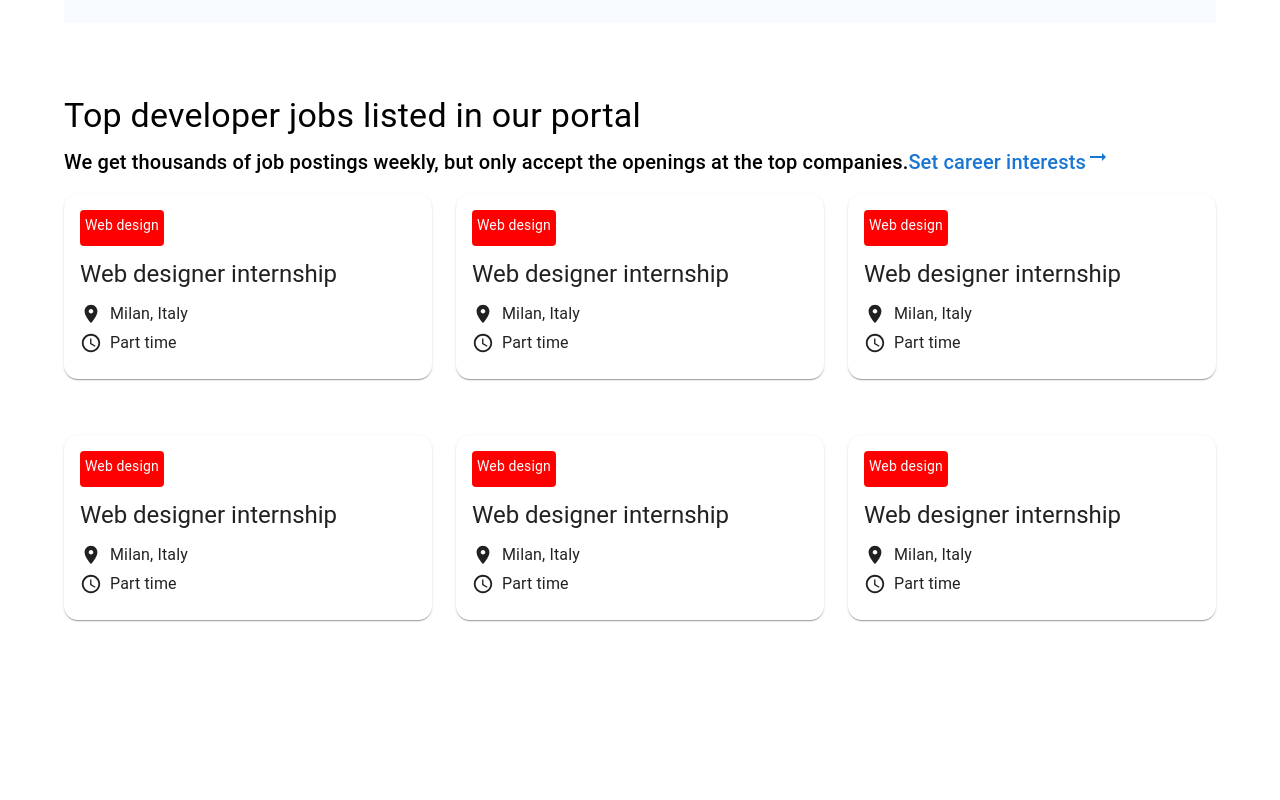
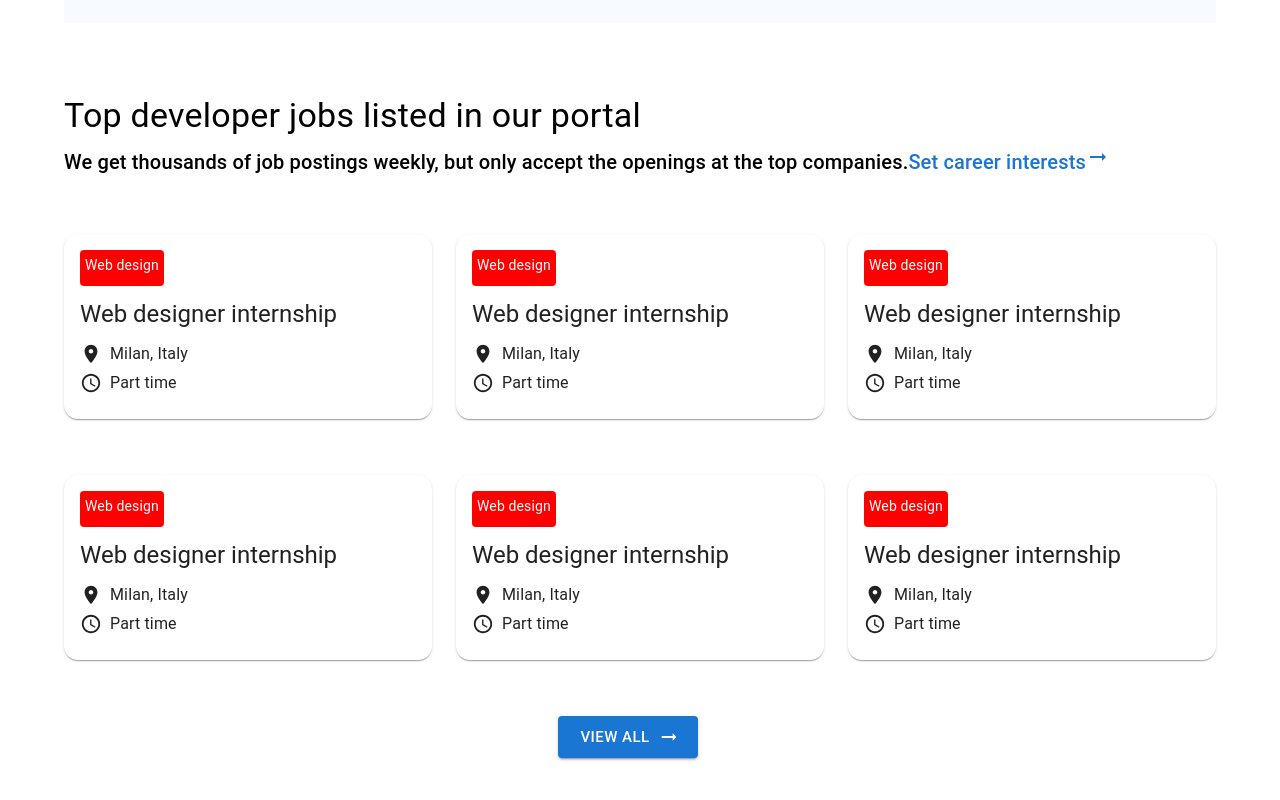
Before and after one commit to kaderabdul79/JobsLab, a React (Create React App) app: page / in a window 1280 px wide. Shown: the part 1655-2455 px from the top of the page. Before the commit the page ends 2363 px from the top, so only its background shows below. Built offline with nearby package versions, Linux system fonts and the light colour scheme.

Commit message:
design the viewall job bttn

```diff
--- a/src/components/JobLists.js
+++ b/src/components/JobLists.js
@@ -1,5 +1,5 @@
 import { AccessTime, ArrowRightAlt, LocationOn } from '@mui/icons-material';
-import { Box, Card, CardContent, Grid, Link, Paper, Typography } from '@mui/material';
+import { Box, Button, Card, CardContent, Grid, Link, Paper, Typography } from '@mui/material';
 import React from 'react';
 
 const JobLists = () => {
@@ -10,7 +10,7 @@ const JobLists = () => {
             <Typography variant='h6' component='span'>We get thousands of job postings weekly, but only accept the openings at the top companies.</Typography>
             <Link href="#" underline="none" variant="h6">Set career interests<ArrowRightAlt sx={{ '& .MuiSvgIcon-root':{fontSize: '20px'} }} /></Link>
 
-            <Grid container spacing={3}>
+            <Grid container spacing={3}  my={2}>
                 <Grid item xs={6} md={4} my={2}>
                     <Card sx={{borderRadius: '14px',":hover": { borderRight: '5px solid #46DBC9'} }}>
                         <CardContent>
@@ -131,7 +131,7 @@ const JobLists = () => {
                         </CardContent>
                     </Card>
                 </Grid>
-
+                <Box component="div" sx={{marginX:'auto',marginY:5}}><Button size="large" endIcon={<ArrowRightAlt />} variant="contained" href="#viewall">View All</Button></Box>
             </Grid>
 
         </Box>
```
